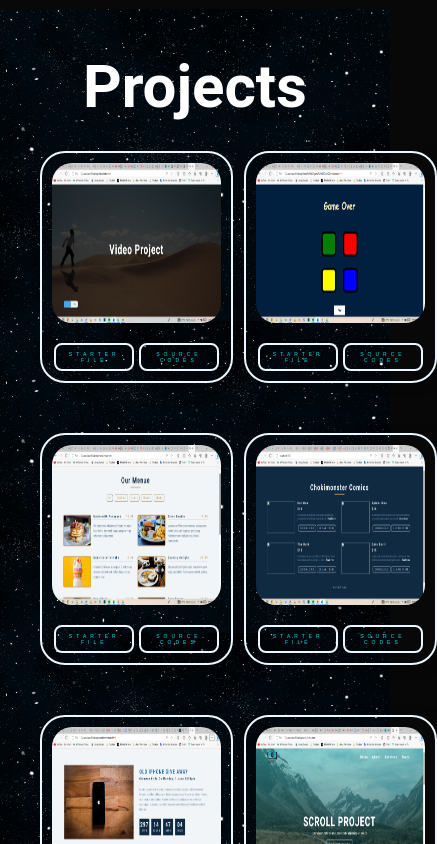
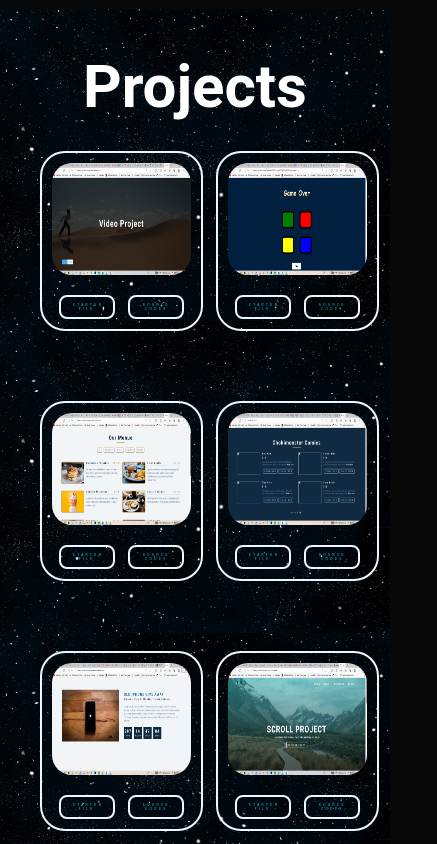
Before and after one commit to Mishaelx6/mywebsite, a React (Vite) app: page / in a window 390 px wide. Shown: the part 1600-2444 px from the top of the page, 437 px wide, since content can reach past the window. Built offline with nearby package versions, Linux system fonts and the light colour scheme.

Commit message:
stiil on styling

```diff
--- a/src/project.css
+++ b/src/project.css
@@ -86,12 +86,11 @@
   #product1 .pro .des{
     padding-top:20px
   }
-  .section-p1 {
-    background-repeat: repeat-x;
-  }
+
   #product1 .pro-container  {
     margin-left: 120px;
     grid-template-columns: repeat(3, 1fr);
+    grid-gap: 60px;
     width: 80%;
   }
   #product .pro{
@@ -101,10 +100,33 @@
   }
 }
 
-@media  screen and (max-width: 400px){
+@media  screen and (max-width: 450px){
   .section-p1 {
     padding:40px 40px;
 
   }
 
+  #product1 .pro-container{
+    margin-right: 25px;
+    grid-gap: 40px;
+
+
+  }
+  #product1 .pro{
+    width:120%;
+  }
+
+  .btn2{
+    letter-spacing: 0.15rem;
+   text-align: center;
+    font-size: 3px;
+    width: 3.5rem;
+  }
+
+  #product1 .pro img{
+    width: 100%;
+    height: 7rem;
+
+  }
+
 }
```
